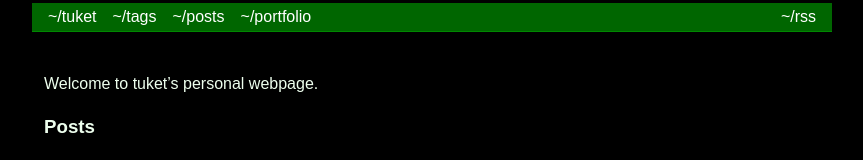
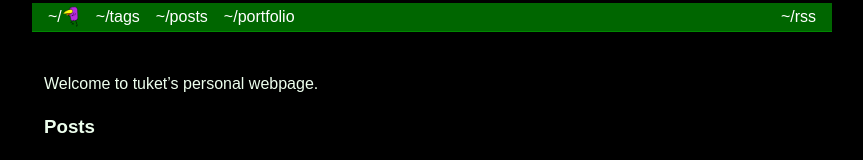
Before and after one commit to tuket/tuket.github.io, a plain HTML site: page index.html in a window 1280 px wide. Shown: the top 160 px of the page, without its empty margins (208-1071 px from the left). Drawn offline with nearby package versions, Linux system fonts and the light colour scheme; a web font is replaced by a local one.

Commit message:
tuket icon

```diff
--- a/index.html
+++ b/index.html
@@ -22,7 +22,8 @@
 
 
       <li class="pull-left current">
-        <a href="/">~/tuket</a>
+
+        <a href="/">~/<img src="/img/tuket_alpha_icon.png" width=18 style="vertical-align:-5px;"></a>
       </li>
 
 
@@ -84,6 +85,7 @@ onload='renderMathInElement(document.body);'></script>
 
 
   <p>Welcome to tuket&rsquo;s personal webpage.</p>
+<!--<img src="/img/tuket_green.png" width="128">-->
 <h3 id="posts">Posts</h3>
 
 
```
Also changed, not shown: 404.html (+2 -1 lines), categories/index.html (+2 -1 lines), portfolio/index.html (+2 -1 lines), posts/2015-02-20-test-markdown/index.html (+2 -1 lines), posts/2017-05-13-unity-brdf-plotter/index.html (+2 -1 lines), posts/2017-07-09-brdf-based-importance-sampling/index.html (+2 -1 lines), posts/2017-07-09-the-curse-of-magin/index.html (+2 -1 lines), posts/2017-09-30-sorting-multiple-vectors-in-the-same-way-using-c-variadic-templates/index.html (+2 -1 lines), posts/2018-09-03-send-gmail-cpp/index.html (+2 -1 lines), posts/2018-10-13-nifty-hiddent-shapes-in-a-codejam-problem/index.html (+2 -1 lines), posts/2019-05-12-c-virtual-inheritance-diagrams-and-links/index.html (+2 -1 lines), posts/2020-02-14-compute-triangle-area-from-three-2d-points/index.html (+2 -1 lines), posts/2020-06-10-generate-icosphere-mesh-fast/index.html (+2 -1 lines), posts/2020-07-09-circle-vs-ray-intersection/index.html (+2 -1 lines), 5 more files.
